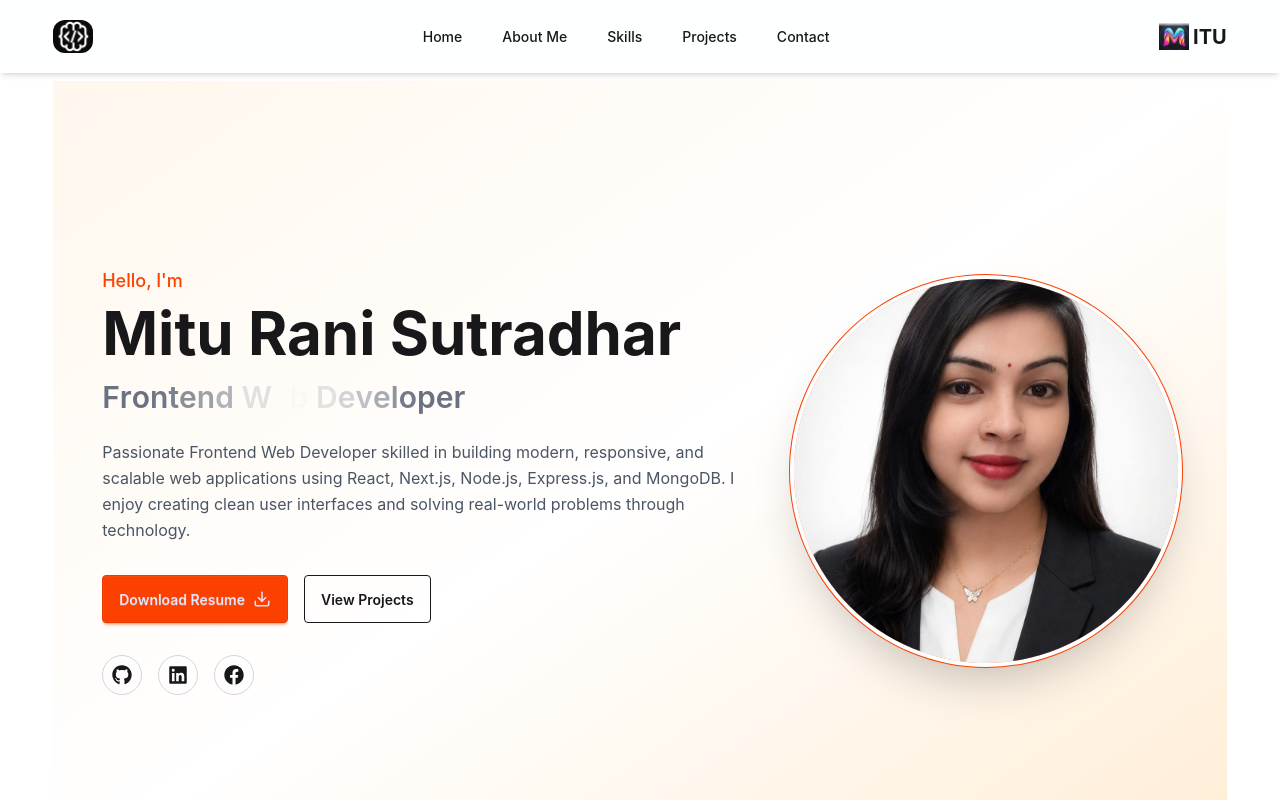
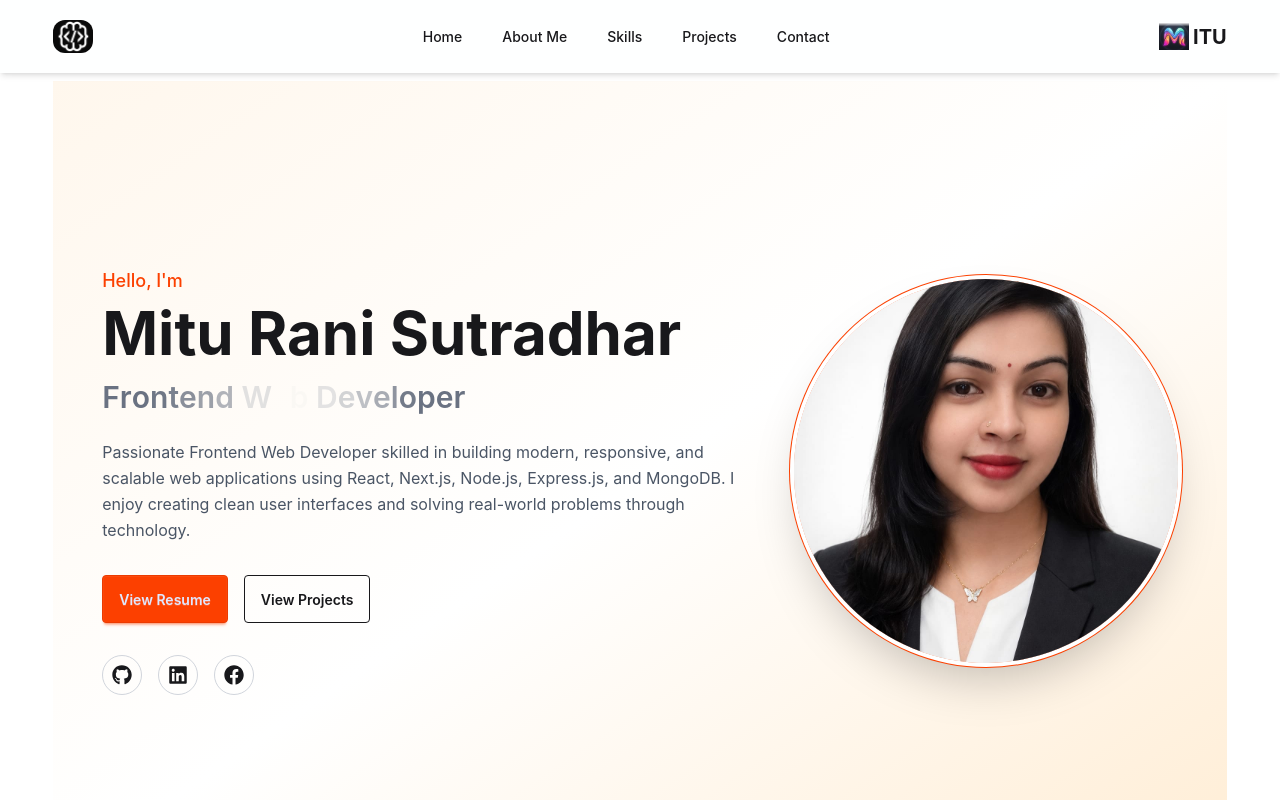
Before and after one commit to Mitu-Rani-Sutradhar/my-portfolio, a Next.js app: page / in a window 1280 px wide. Shown: the top 800 px of the page. Built offline with nearby package versions, Linux system fonts and the light colour scheme.

Commit message:
delete some features

```diff
--- a/src/components/Home/Banner.jsx
+++ b/src/components/Home/Banner.jsx
@@ -94,12 +94,12 @@ const text = "Frontend Web Developer";
                 onClick={() => {
                   const link = document.createElement("a");
                   link.href = "/MITU RANI SUTRADHAR Resume (1) (13).pdf";
-                  link.download = "MITU RANI SUTRADHAR Resume (1) (13).pdf";
+
                   link.click();
                 }}
               >
-                Download Resume
-                <Download size={18} aria-hidden="true" />
+                View Resume
+
               </motion.button>
 
               <motion.a
```
